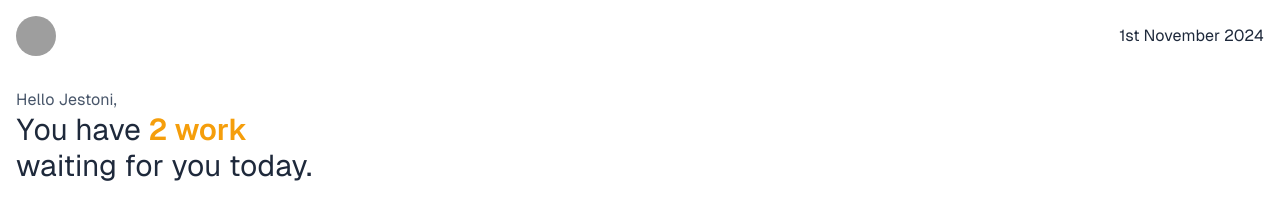
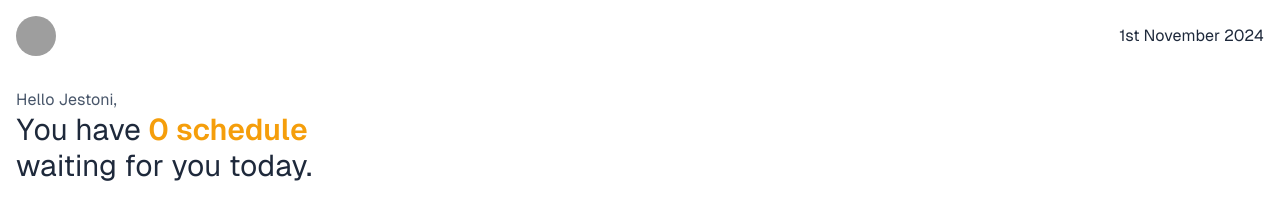
Before and after one commit to obicerj/mysched, a Next.js app: page / in a window 1280 px wide. Shown: the top 202 px of the page. Built offline with nearby package versions, Linux system fonts and the light colour scheme; grey boxes are pictures that could not be loaded.

Commit message:
Add total count on current date schedule

```diff
--- a/app/page.tsx
+++ b/app/page.tsx
@@ -5,7 +5,7 @@ import { Button } from "@/components/ui/button";
 import { Avatar, AvatarFallback, AvatarImage } from "@radix-ui/react-avatar";
 import { Calendar } from "@/components/ui/calendar";
 import { Badge } from "@/components/ui/badge";
-import { format } from "date-fns";
+import { format, isToday } from "date-fns";
 import {
     Card,
     CardContent,
@@ -18,8 +18,6 @@ import { useEffect, useState } from "react";
 
 export default function Home() {
     const name = "Jestoni";
-    const totalEvent = 2;
-    const label = "work";
 
     const days = [
         "Sunday",
@@ -89,6 +87,10 @@ export default function Home() {
         },
     ];
 
+    const totalSchedToday = eventsDummy.reduce((count, sched) => {
+        return isToday(sched.start) ? count + 1 : count;
+    }, 0);
+
     const [sched, setSched] = useState(eventsDummy);
 
     useEffect(() => {
@@ -149,13 +151,11 @@ export default function Home() {
                         <span>You have</span>
                         {/* num of event */}
                         <span className="text-amber-500 font-semibold">
-                            {" "}
-                            2{" "}
+                            &nbsp;{totalSchedToday}&nbsp;
                         </span>
                         {/* event label */}
                         <span className="text-amber-500 font-semibold">
-                            {" "}
-                            {label}{" "}
+                            schedule
                         </span>
                         <br />
                         <span>waiting for you today.</span>
```
